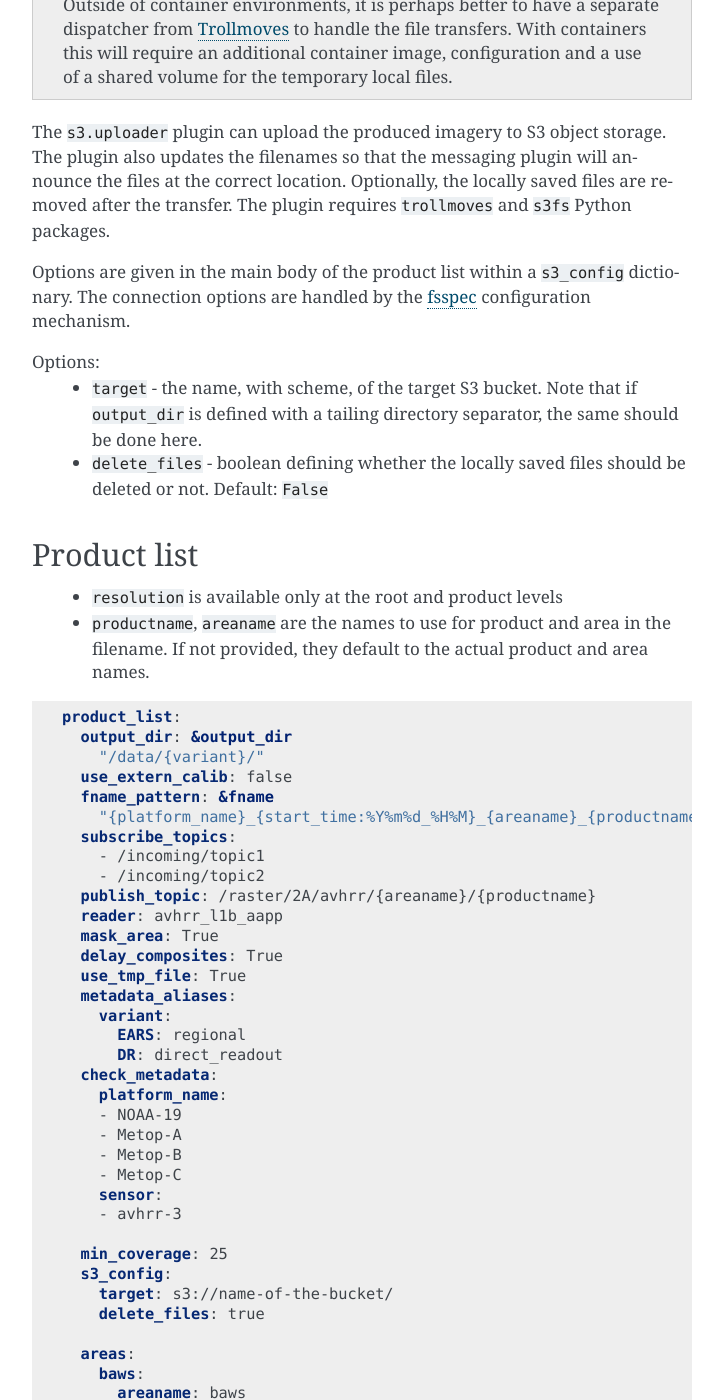
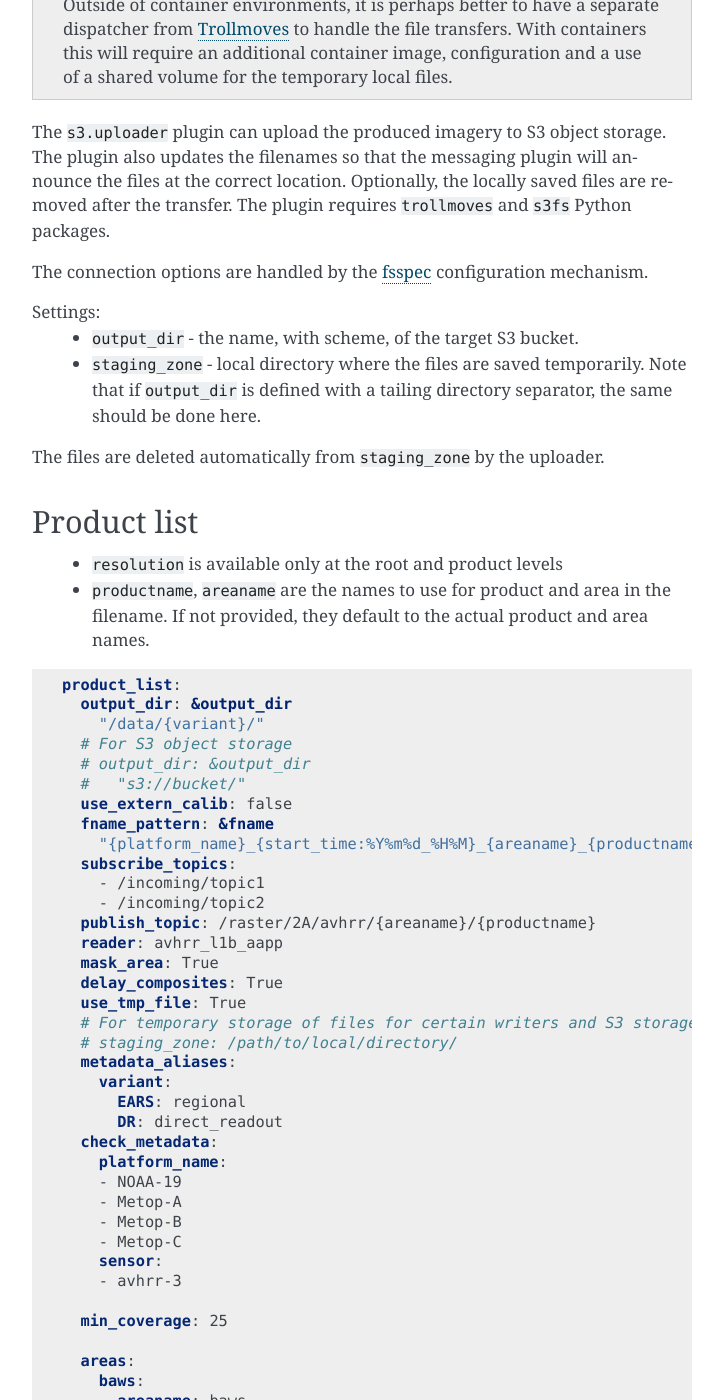
Before and after one commit to pytroll/trollflow2, a Sphinx documentation site: the page built from doc/source/index.rst, in a window 1280 px wide and 1400 px high, scrolled down 7082 px. Shown: the whole window, without its empty margins (388-1111 px from the left). Built offline with Sphinx 7.4.7, drawn with Linux system fonts in a browser that asks for light colours; some of the changed text lies outside the part shown.

Commit message:
Use 'staging_zone' as temporary storage for S3 uploads

```diff
--- a/doc/source/index.rst
+++ b/doc/source/index.rst
@@ -344,17 +344,16 @@ the files at the correct location. Optionally, the locally saved files are remov
 after the transfer. The plugin requires ``trollmoves`` and ``s3fs`` Python
 packages.
 
-Options are given in the main body of the product list within a ``s3_config`` dictionary.
 The connection options are handled by the
 `fsspec <https://filesystem-spec.readthedocs.io/en/latest/features.html#configuration>`_
 configuration mechanism.
 
-Options:
-  - ``target`` - the name, with scheme, of the target S3 bucket. Note that if ``output_dir``
+Settings:
+  - ``output_dir`` - the name, with scheme, of the target S3 bucket.
+  - ``staging_zone`` - local directory where the files are saved temporarily. Note that if ``output_dir``
     is defined with a tailing directory separator, the same should be done here.
-  - ``delete_files`` - boolean defining whether the locally saved files should be deleted or not.
-    Default: ``False``
 
+The files are deleted automatically from ``staging_zone`` by the uploader.
 
 Product list
 ------------
@@ -372,6 +371,9 @@ Example
   product_list:
     output_dir: &output_dir
       "/data/{variant}/"
+    # For S3 object storage
+    # output_dir: &output_dir
+    #   "s3://bucket/"
     use_extern_calib: false
     fname_pattern: &fname
       "{platform_name}_{start_time:%Y%m%d_%H%M}_{areaname}_{productname}.{format}"
@@ -383,6 +385,8 @@ Example
     mask_area: True
     delay_composites: True
     use_tmp_file: True
+    # For temporary storage of files for certain writers and S3 storage
+    # staging_zone: /path/to/local/directory/
     metadata_aliases:
       variant:
         EARS: regional
@@ -397,9 +401,6 @@ Example
       - avhrr-3
 
     min_coverage: 25
-    s3_config:
-      target: s3://name-of-the-bucket/
-      delete_files: true
 
     areas:
       baws:
```
Also changed, not shown: other parts of doc/source/index.rst (+1 -1 lines), 2 other files.
